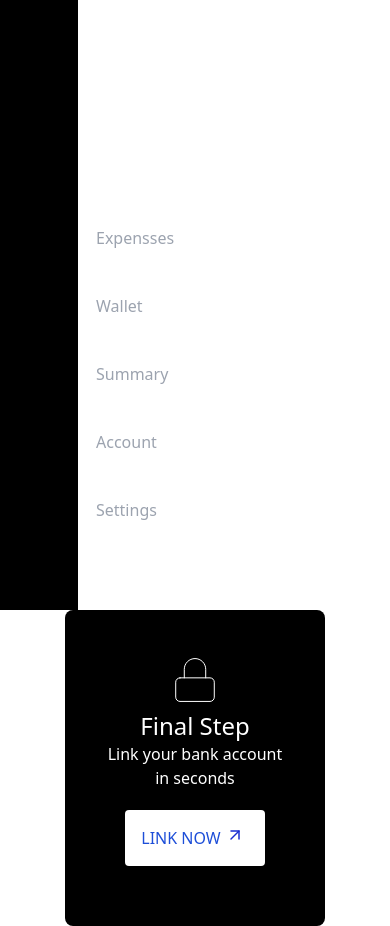
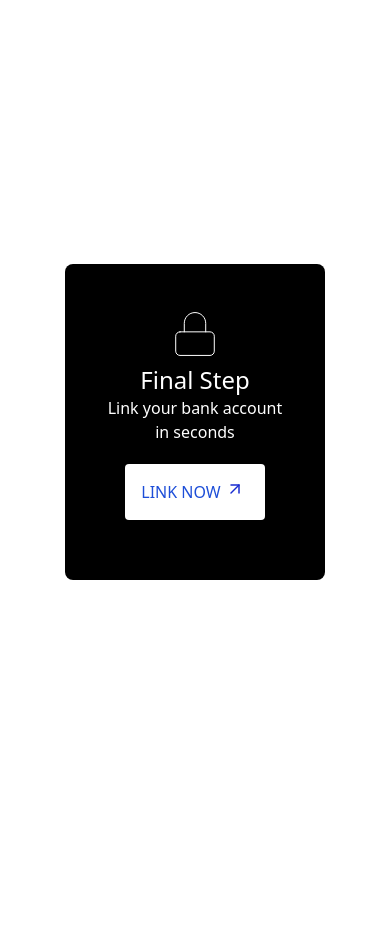
Before and after one commit to volumide/mono_fe, a React (Create React App) app: page / in a window 390 px wide. After the commit the page ends 844 px from the top, so only its background shows below. Built offline with nearby package versions, Linux system fonts and the light colour scheme.

Commit message:
new file

```diff
--- a/src/App.js
+++ b/src/App.js
@@ -1,13 +1,13 @@
 // import logo from "./logo.svg";
 import "./App.css";
-import LinkAccount from "./pages/LinkAccount";
+import Dashboard from "./pages/Dasboard";
 import SignIn from "./pages/SignIn";
 import Signup from "./pages/SignUp";
 
 function App() {
 	return (
 		<div className="App">
-			<LinkAccount />
+			<Dashboard />
 		</div>
 	);
 }
--- a/src/components/Sidebar.js
+++ b/src/components/Sidebar.js
@@ -2,7 +2,7 @@ import { ReactComponent as Logo } from "../assets/monologo.svg";
 // fill="#101010"
 const Sidebar = ({ ...prp }) => {
 	return (
-		<div className="h-full bg-black text-gray-400 py-16">
+		<div className=" hidden md:block h-full bg-black text-gray-400 py-16">
 			<Logo className="mb-11 ml-24" fill="#fff" />
 			<ul>
 				<a href="/#" className="block py-5 pl-24 text-white mb-1">
--- /dev/null
+++ b/src/pages/Dasboard.js
@@ -0,0 +1,23 @@
+import { ReactComponent as Lock } from "../assets/padlock.svg";
+import { ReactComponent as Arrow } from "../assets/arrow-right.svg";
+import Sidebar from "../components/Sidebar";
+
+const Dashboard = () => {
+	return (
+		<div className="h-screen w-screen grid grid-cols-5">
+			<Sidebar />
+			<div className="h-full col-span-5 md:col-span-4 flex justify-center items-center text-white text-center">
+				<div className="bg-black w-4/6 md:w-3/12  p-10 rounded-lg">
+					<Lock className="mx-auto" />
+					<h3 className="text-2xl leading:10 md:leading-10">Final Step</h3>
+					<p className=" md:leading-10">Link your bank account in seconds</p>
+					<button className="p-4 text-blue-700 bg-white rounded flex mx-auto my-5">
+						LINK NOW <Arrow className="mx-2" />
+					</button>
+				</div>
+			</div>
+		</div>
+	);
+};
+
+export default Dashboard;
```
